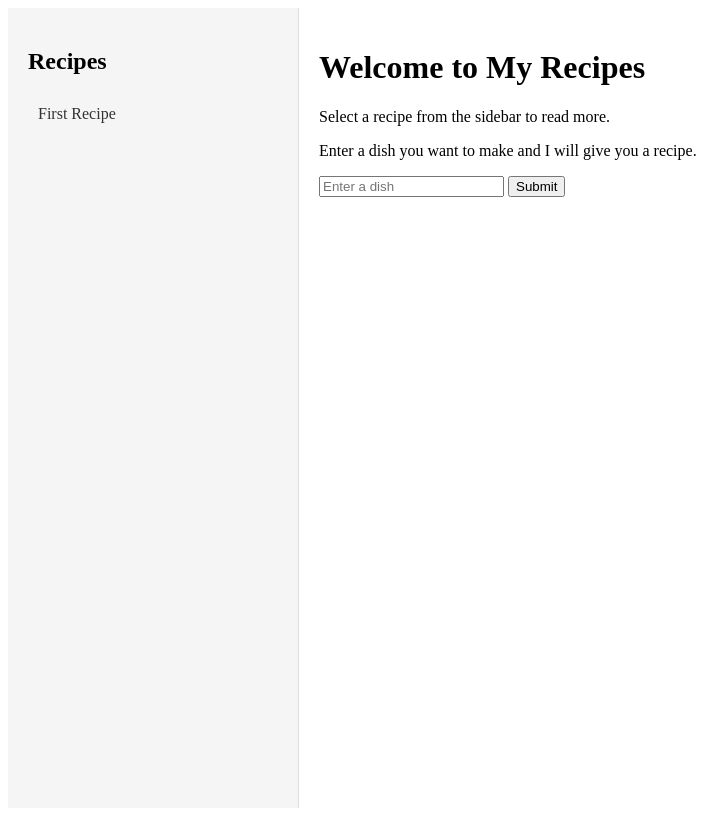
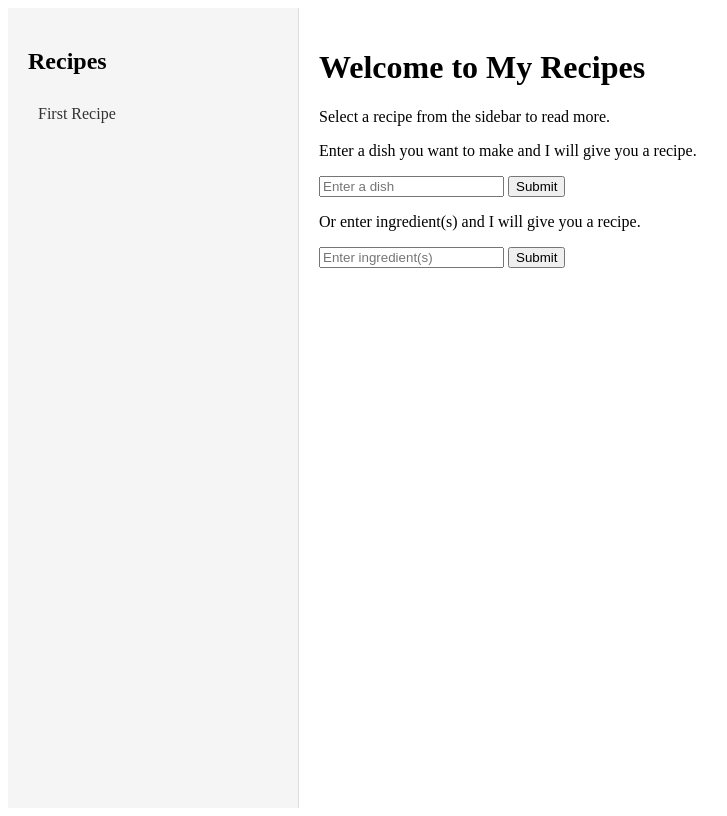
Before and after one commit to alannchang/recipes_by_gpt, a Flask app: page / in a window 1280 px wide. Shown: the whole page, without its empty margins (0-727 px from the left). Run offline with Flask 3, Linux system fonts and the light colour scheme.

Commit message:
search by ingredients implemented

```diff
--- a/app/routes.py
+++ b/app/routes.py
@@ -33,10 +33,9 @@ def recipe(recipe_id):
     return render_template("recipe.html", recipes=blog_recipes, selected_recipe=recipe)
 
 
-@app.route("/search")
-def search():
+def search(type):
     query = request.args.get("q")
-    response = text_to_recipe_dict(prompt(query), query)
+    response = text_to_recipe_dict(prompt(query, type), query)
 
     new_recipe = {
         "id": len(blog_recipes) + 1,
@@ -47,3 +46,13 @@ def search():
     return render_template(
         "recipe.html", recipes=blog_recipes, selected_recipe=new_recipe
     )
+
+
+@app.route("/search-by-dish")
+def search_by_dish():
+    return search("dish")
+
+
+@app.route("/search-by-ingredient")
+def search_by_ingredient():
+    return search("ingredient")
--- a/app/templates/recipe.html
+++ b/app/templates/recipe.html
@@ -29,10 +29,18 @@
         <p>Select a recipe from the sidebar to read more.</p>
         <p>Enter a dish you want to make and I will give you a recipe.</p>
         <div class="search-container">
-            <form action="{{ url_for('search') }}" method="GET">
+            <form action="{{ url_for('search_by_dish') }}" method="GET">
                 <input type="text" name="q" placeholder="Enter a dish" class="search-input" required>
                 <button type="submit" class="search-button">Submit</button>
             </form>
         </div>
+        <p>Or enter ingredient(s) and I will give you a recipe.</p>
+        <div class="search-container">
+            <form action="{{ url_for('search_by_ingredient') }}" method="GET">
+                <input type="text" name="q" placeholder="Enter ingredient(s)" class="search-input" required>
+                <button type="submit" class="search-button">Submit</button>
+            </form>
+        </div>
+
     {% endif %}
 {% endblock %}
```
Also changed, not shown: app/prompt.py (+8 -2 lines), 1 other file.
